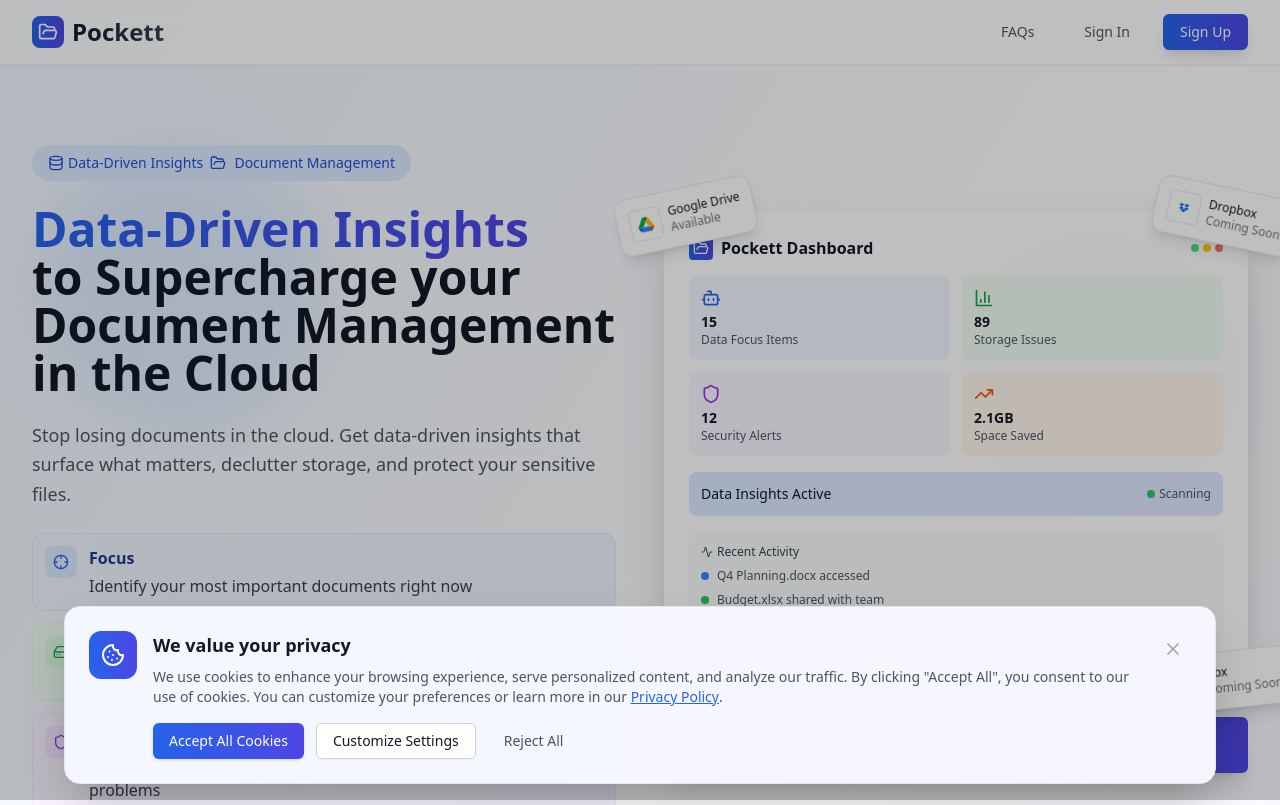
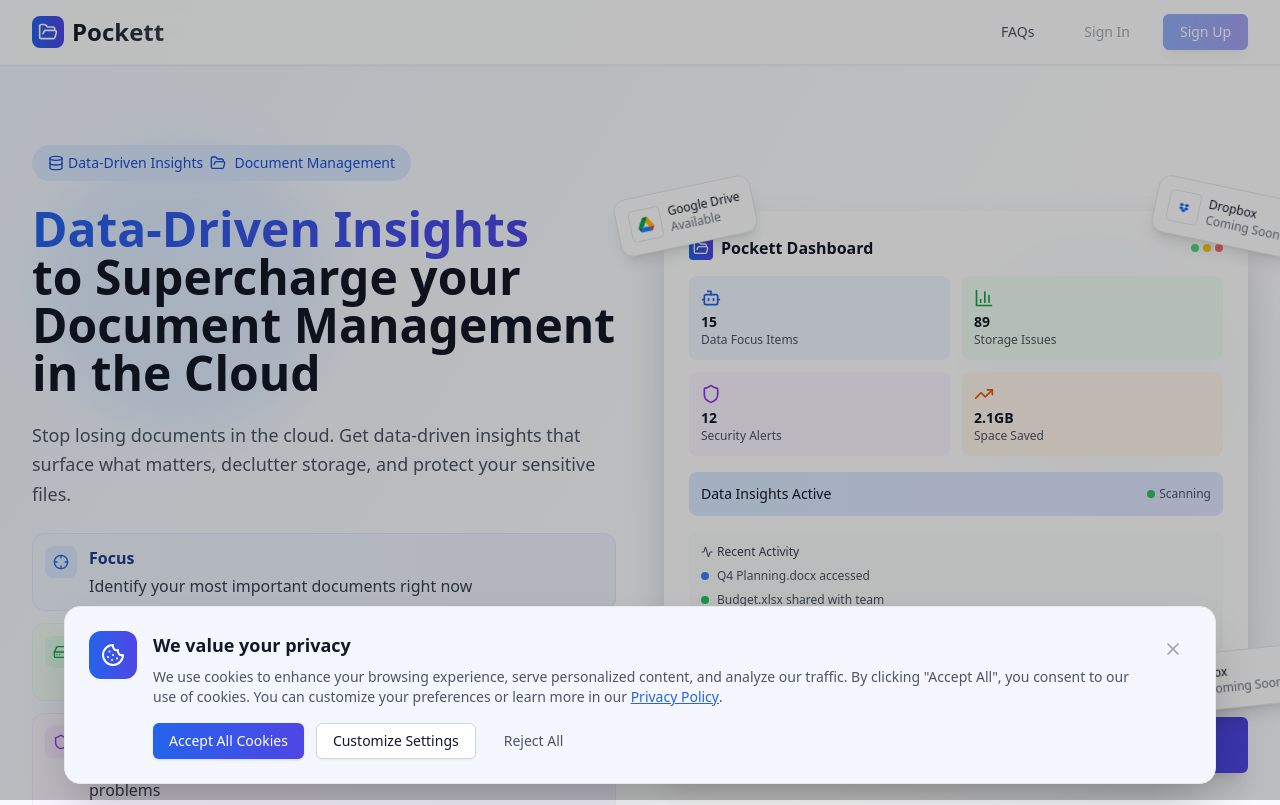
Before and after one commit to pockett-one/pockett-docs, a Next.js app in the folder frontend/: page / in a window 1280 px wide. Shown: the top 805 px of the page. Built offline with nearby package versions, Linux system fonts and the light colour scheme; grey boxes are pictures that could not be loaded.

Commit message:
feat: Update landing page buttons to indicate upcoming features
- Replaced Sign In and Sign Up links with disabled buttons that alert users about their upcoming availability.
- Enhanced user experience by providing clear feedback on the status of these features.

```diff
--- a/frontend/app/page.tsx
+++ b/frontend/app/page.tsx
@@ -11,6 +11,7 @@
 import { Support } from "@/components/legal/support"
 import { CookieConsent } from "@/components/ui/cookie-consent"
 import { FAQModal } from "@/components/ui/faq-modal"
+
 
 export default function LandingPage() {
   const [activeModal, setActiveModal] = useState<string | null>(null)
@@ -47,12 +48,21 @@
               >
                 FAQs
               </button>
-              <Link href="/demo/signin">
-                <Button variant="ghost" className="text-gray-600 hover:text-blue-600 hover:bg-gradient-to-r hover:from-blue-50 hover:to-indigo-50 transition-all duration-300 border border-transparent hover:border-blue-200 hover:shadow-sm transform hover:-translate-y-0.5">Sign In</Button>
-              </Link>
-              <Link href="/demo/signup">
-                <Button className="bg-gradient-to-r from-blue-600 to-indigo-600 hover:from-blue-700 hover:to-indigo-700 shadow-lg hover:shadow-2xl transition-all duration-300 transform hover:-translate-y-1 hover:scale-105 border border-blue-600 hover:border-blue-700">Sign Up</Button>
-              </Link>
+              <Button
+                variant="ghost"
+                onClick={() => alert("Launching soon!")}
+                className="text-gray-600 hover:text-blue-600 hover:bg-gradient-to-r hover:from-blue-50 hover:to-indigo-50 transition-all duration-300 border border-transparent hover:border-blue-200 hover:shadow-sm transform hover:-translate-y-0.5 cursor-not-allowed opacity-75"
+                disabled
+              >
+                Sign In
+              </Button>
+              <Button
+                onClick={() => alert("Launching soon!")}
+                className="bg-gradient-to-r from-blue-600 to-indigo-600 hover:from-blue-700 hover:to-indigo-700 shadow-lg hover:shadow-2xl transition-all duration-300 transform hover:-translate-y-1 hover:scale-105 border border-blue-600 hover:border-blue-700 cursor-not-allowed opacity-75"
+                disabled
+              >
+                Sign Up
+              </Button>
             </div>
           </div>
         </div>
```
